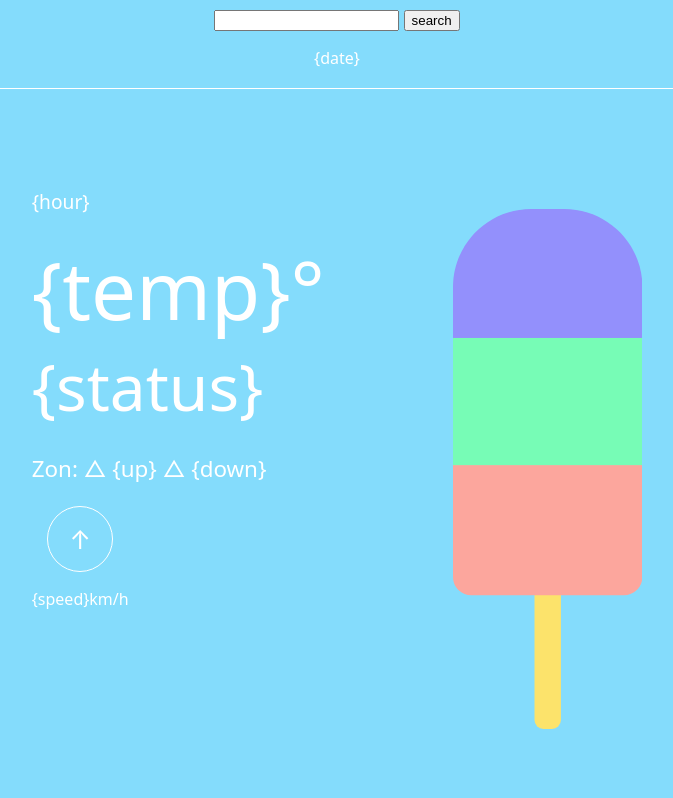
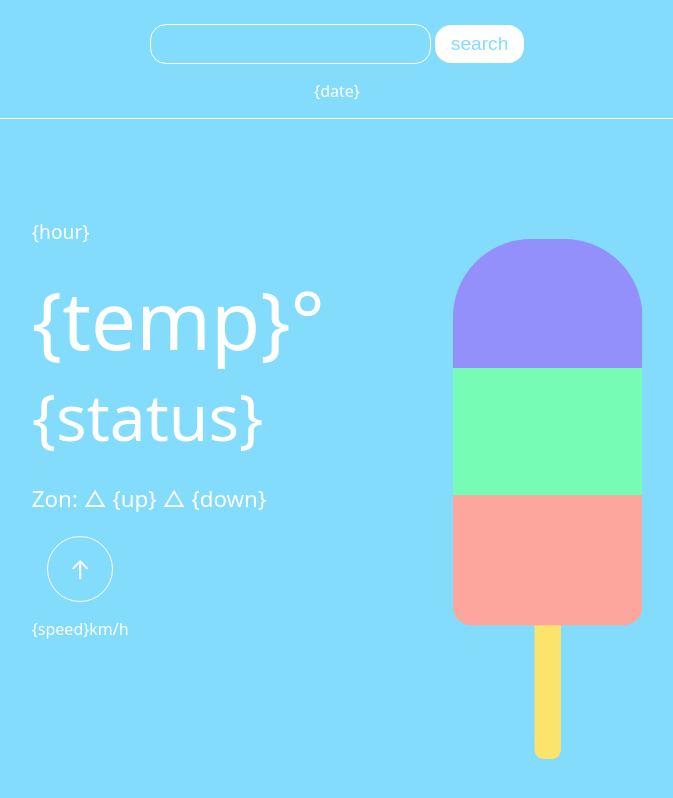
Before and after one commit to Arnhoudt/Weather-Visualiser, a plain HTML site: page index.html in a window 1280 px wide. Shown: the whole page, without its empty margins (303-976 px from the left). Drawn offline with Linux system fonts and the light colour scheme; no server answers.

Commit message:
little style tweak

```diff
--- a/style.css
+++ b/style.css
@@ -9,10 +9,29 @@ body{
 }
 
 #location{
-    height: 10vh;
+    padding-top: 1rem;
     text-align: center;
     border-bottom: 1px solid white;
 }
+
+#cityName, #updateLocation{
+    padding: 0.5rem 1rem;
+    border-radius: 1rem;
+    font-size: 1.2rem
+}
+
+#cityName{
+    color: white;
+    background: transparent;
+    border: 1px solid white;
+}
+
+#updateLocation{
+    color: #84DCFC;
+    background: white;
+    border: none;
+}
+
 #weatherData{
     padding-top: 5rem;
     text-align: left;
```
